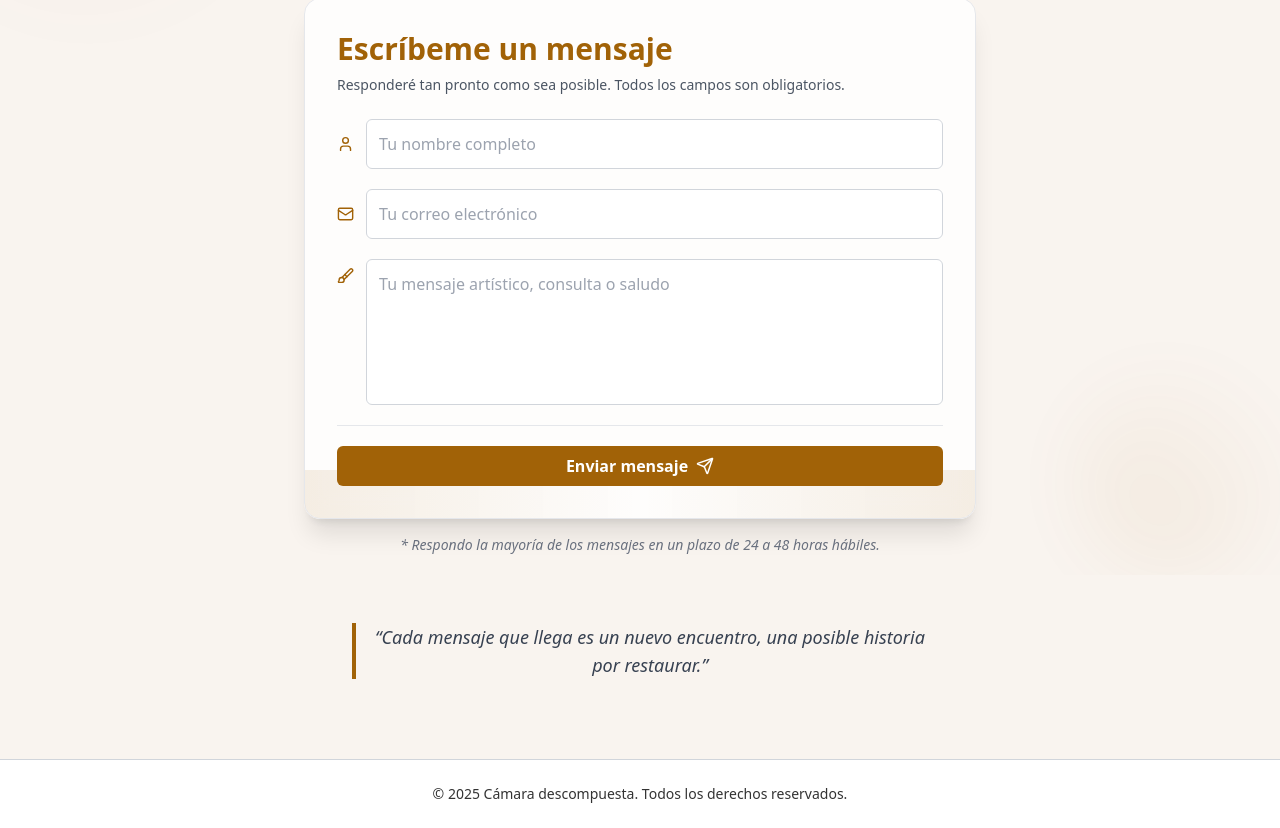
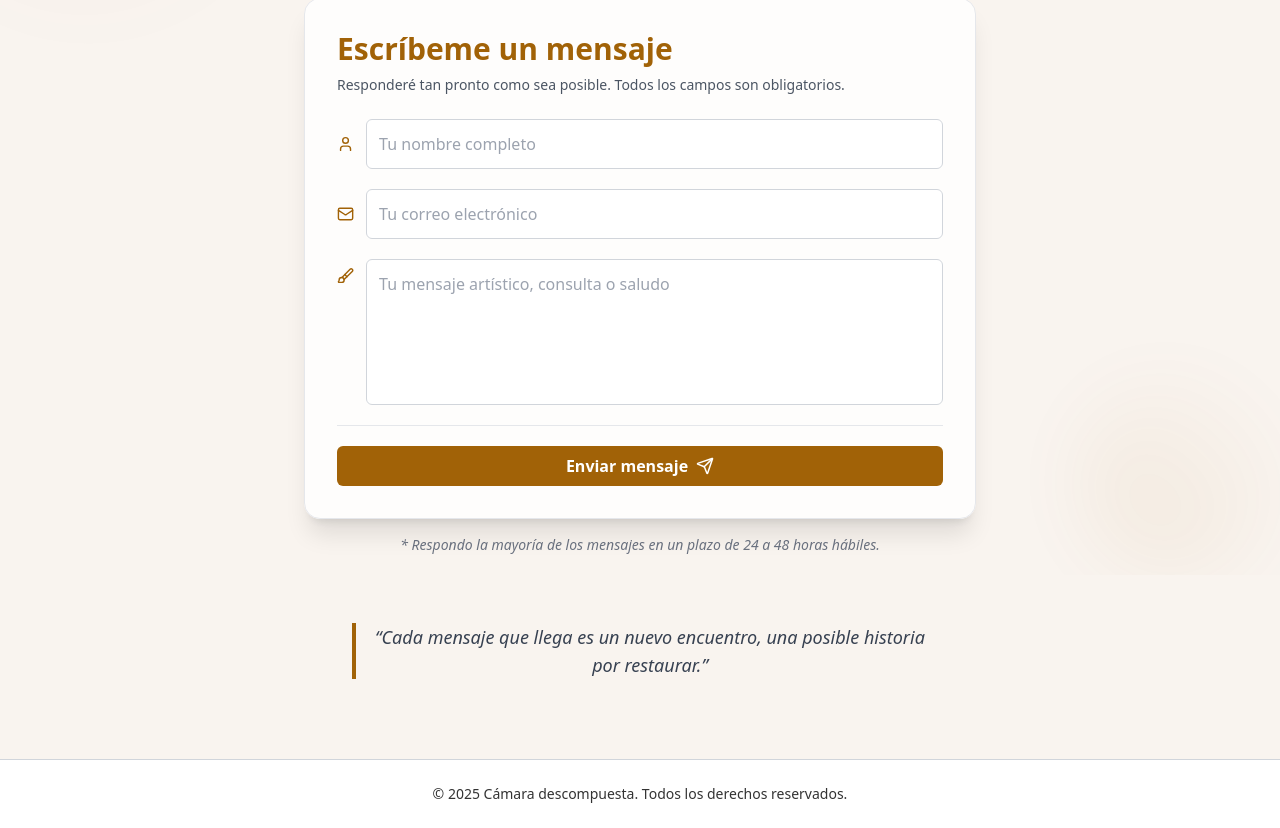
Before and after one commit to JoshKO007/PB-React, a React (Vite) app: page /contacto in a window 1280 px wide. Shown: the part 450-1278 px from the top of the page. Built offline with nearby package versions, Linux system fonts and the light colour scheme.

Commit message:
fix: Remove unnecessary gradient background from contact form

```diff
--- a/src/pages/Contacto.jsx
+++ b/src/pages/Contacto.jsx
@@ -332,7 +332,6 @@ function FormularioContacto() {
         {error && <p className="text-red-600 font-medium mt-2 text-center">Ocurrió un error al enviar. Intenta más tarde.</p>}
       </div>
 
-      <div className="absolute bottom-0 left-0 w-full h-12 bg-gradient-to-r from-[#a16207]/10 via-transparent to-[#a16207]/10 pointer-events-none"></div>
     </motion.form>
   );
 }
```
